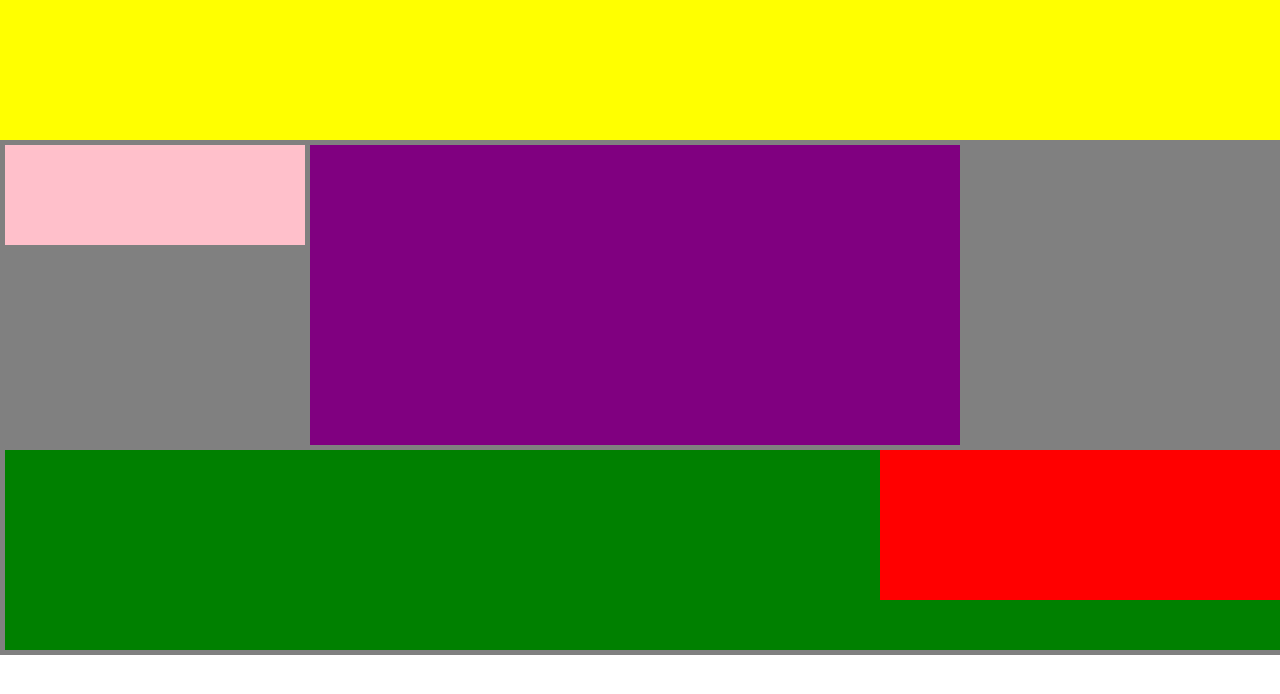
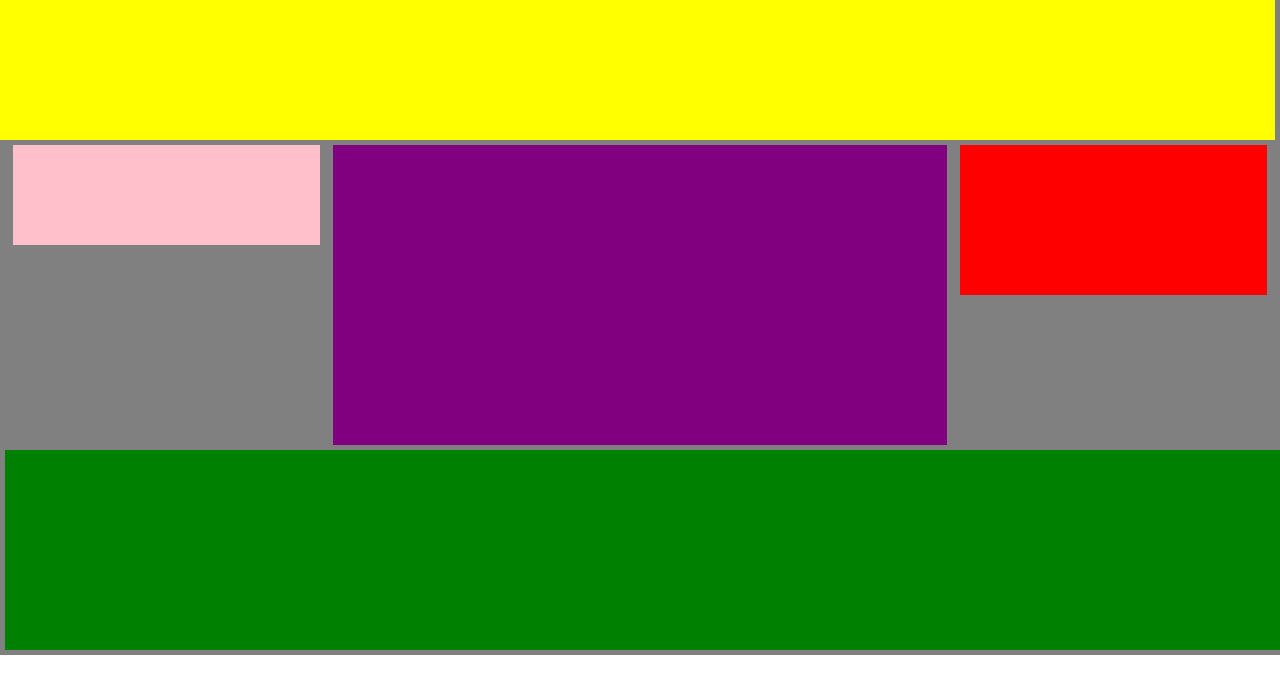
Before and after one commit to larry98official/htmlcss-struttura-wp, a plain HTML site: page index2.html in a window 1280 px wide. Shown: the top 694 px of the page. Drawn offline with Linux system fonts and the light colour scheme.

Commit message:
header & 3-column layout & footer. utilizzo ticket e delucidazione su margini e percentuali

```diff
--- a/css/style2.css
+++ b/css/style2.css
@@ -11,48 +11,47 @@
 }
 
 .head {
-    width: 100%;
     height: 140px;
     background-color: yellow;
+    margin-right: 5px;
 }
 
 .container2 {
-    width: 100%;
     height: 300px;
 }
 
 .primo {
-    width: 300px;
+    width: 24%;
     height: 100px;
     position: relative;
     float: left;
     background-color: pink;
     margin-top: 5px;
-    margin-left: 5px;
+    margin-left: 1%;
 }
 
 .secondo {
-    width: 650px;
+    width: 48%;
     height: 300px;
     position: relative;
     background-color: purple;
     float: left;
     margin-top: 5px;
-    margin-right: 5px;
-    margin-left: 5px;
+    margin-right: 1%;
+    margin-left: 1%;
 }
 
 .terzo {
-    width: 400px;
+    width: 24%;
     height: 150px;
     background-color: red;
     position: relative;
     float: right;
     margin-top: 5px;
+    margin-right: 1%;
 }
 
 .container3 {
-    width: 100%;
     height: 205px;
 }
 
```
Also changed, not shown: index2.html (+1 -3 lines).
